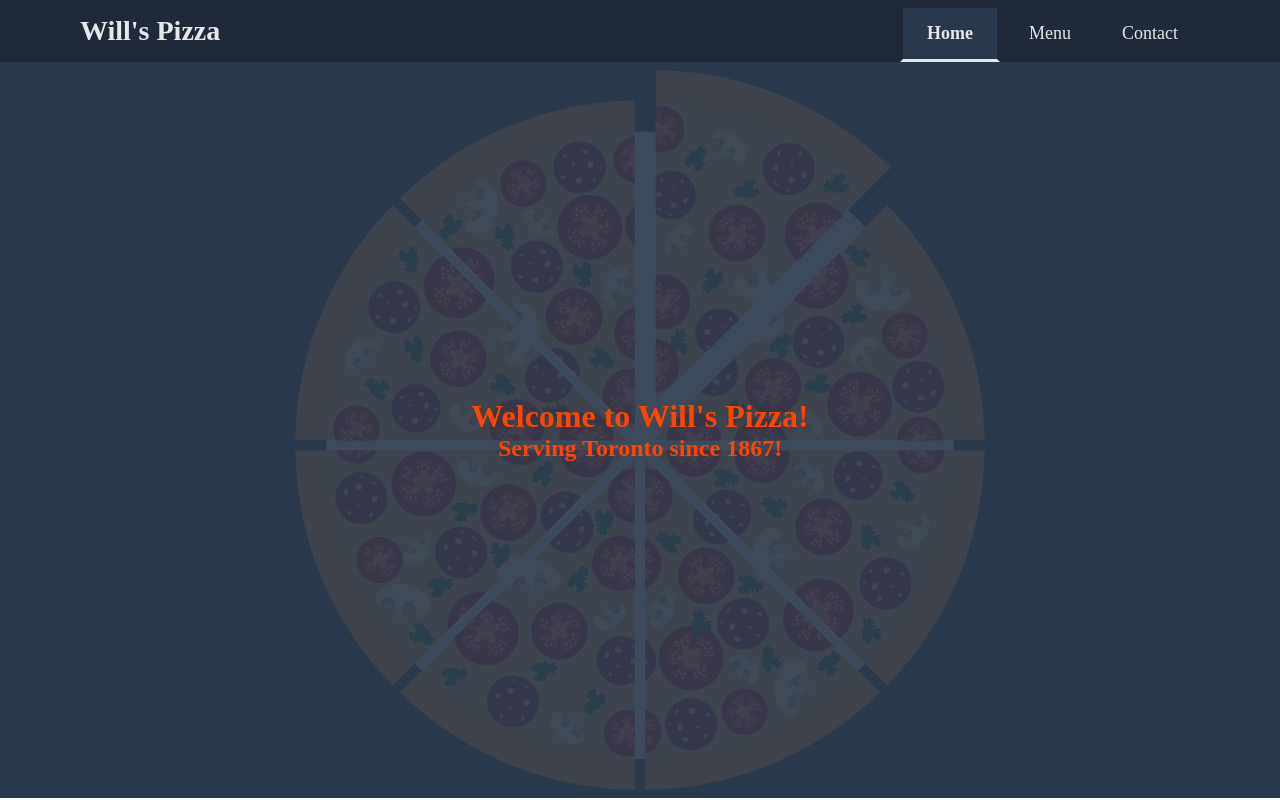
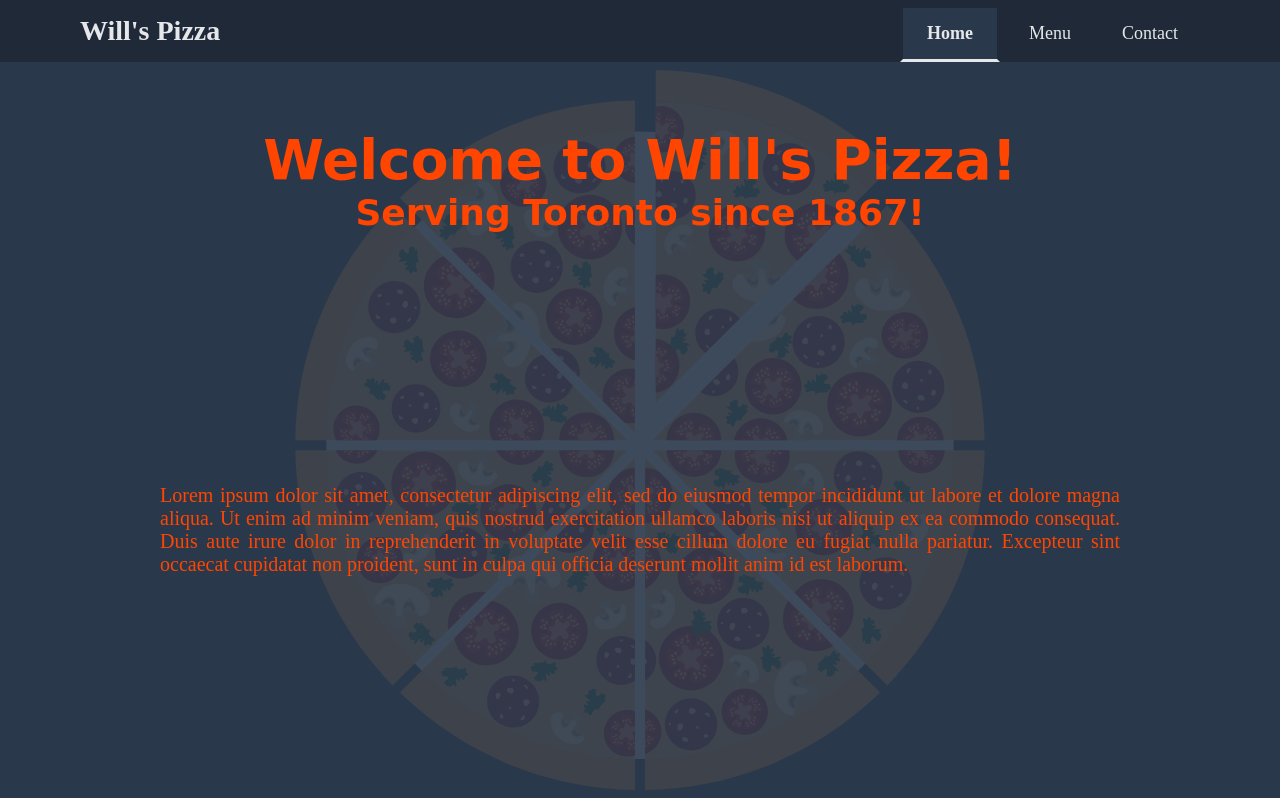
Before and after one commit to Wilson-Chu/Restaurant-Page, a website built with webpack: page dist/index.html in a window 1280 px wide. Built offline with Linux system fonts and the light colour scheme.

Commit message:
add more elements into Home tab

```diff
--- a/src/home.js
+++ b/src/home.js
@@ -18,11 +18,14 @@ export default function loadHome() {
     const textBox = document.createElement('div');
     textBox.id = 'textBox';
     background.appendChild(textBox);
+
     const h1 = document.createElement('h1');
     h1.textContent = "Welcome to Will's Pizza!";
     textBox.appendChild(h1);
-
     const h2 = document.createElement('h2');
     h2.textContent = "Serving Toronto since 1867!";
     textBox.appendChild(h2);
+    const p = document.createElement('p');
+    p.textContent = 'Lorem ipsum dolor sit amet, consectetur adipiscing elit, sed do eiusmod tempor incididunt ut labore et dolore magna aliqua. Ut enim ad minim veniam, quis nostrud exercitation ullamco laboris nisi ut aliquip ex ea commodo consequat. Duis aute irure dolor in reprehenderit in voluptate velit esse cillum dolore eu fugiat nulla pariatur. Excepteur sint occaecat cupidatat non proident, sunt in culpa qui officia deserunt mollit anim id est laborum.';
+    background.appendChild(p);
 }
--- a/src/styles/home.css
+++ b/src/styles/home.css
@@ -29,15 +29,34 @@
     position: relative;
 }
 
-#textBox {
-    z-index: 1;
-    position: absolute;
-    text-align: center;
-}
-
 #content {
     display: flex;
     flex-direction: column;
+}
+
+#textBox {
+    font-family: cursive;
+    z-index: 2;
+    position: absolute;
+    text-align: center;
+    margin-top: -500px;
+}
+
+h1 {
+    font-size: 55px;
+}
+
+h2 {
+    font-size: 36px;
+}
+
+p {
+    font-size: 20px;
+    z-index: 1;
+    position: absolute;
+    text-align: justify;
+    max-width: 75%;
+    margin-bottom: -200px;
 }
 
 .header, .section1, .section2, .section3, .section4-bg, .footer {
```
Also changed, not shown: dist/main.js.
